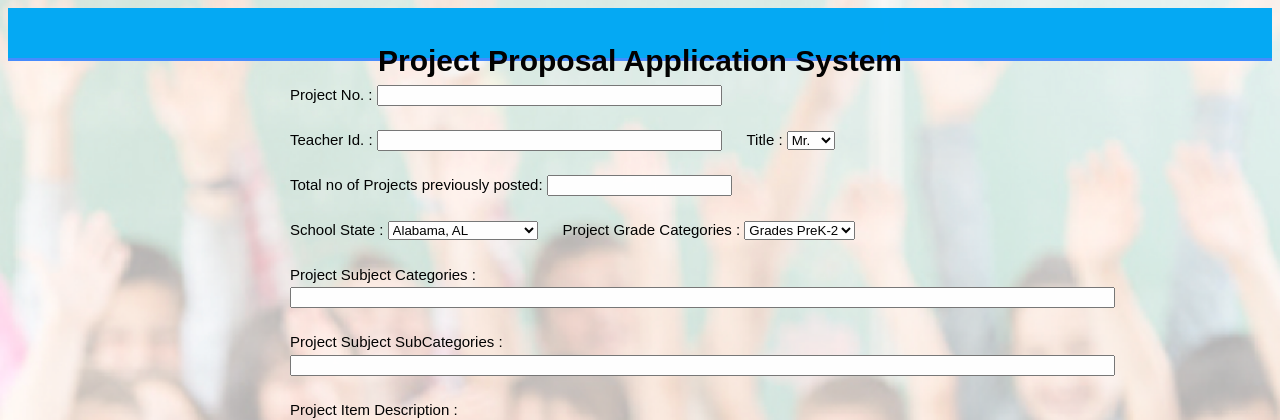
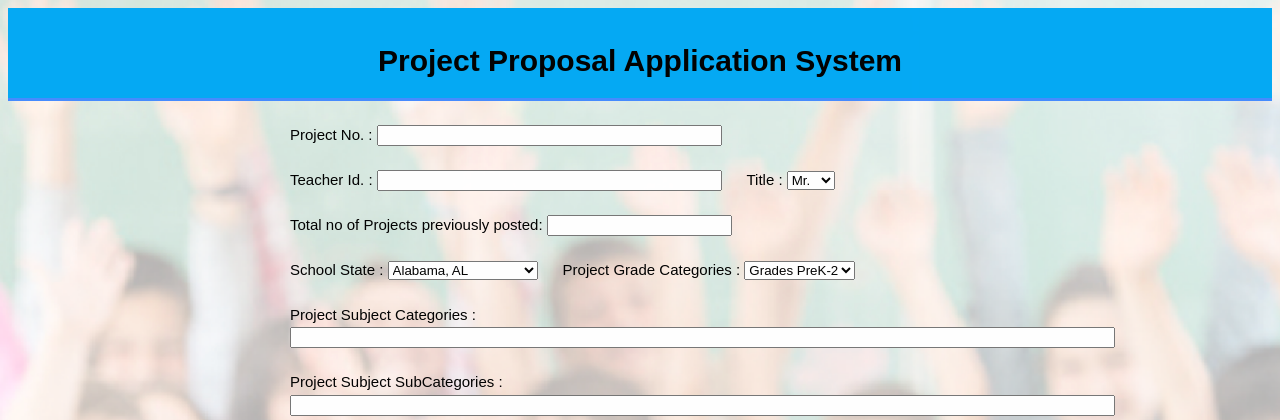
Before and after one commit to ThinNandarSoe/Build-a-Future-with-DonorsChooose, a Flask app: page / in a window 1280 px wide. Shown: the top 420 px of the page. Run offline with Flask 2, Linux system fonts and the light colour scheme; parts of the project's set-up code (start-up, migrations or seed data) failed here and were passed over.

Commit message:
Update before meet and greet

```diff
--- a/Application_Screening_System/static/styles.css
+++ b/Application_Screening_System/static/styles.css
@@ -22,7 +22,7 @@ body{
 header{
 	background:#03A9F4;#35434a;
 	border-bottom:#448AFF 3px solid;
-	height:40px;
+	height:80px;
 	width:100%;
 	padding-top:10px;
 
```
